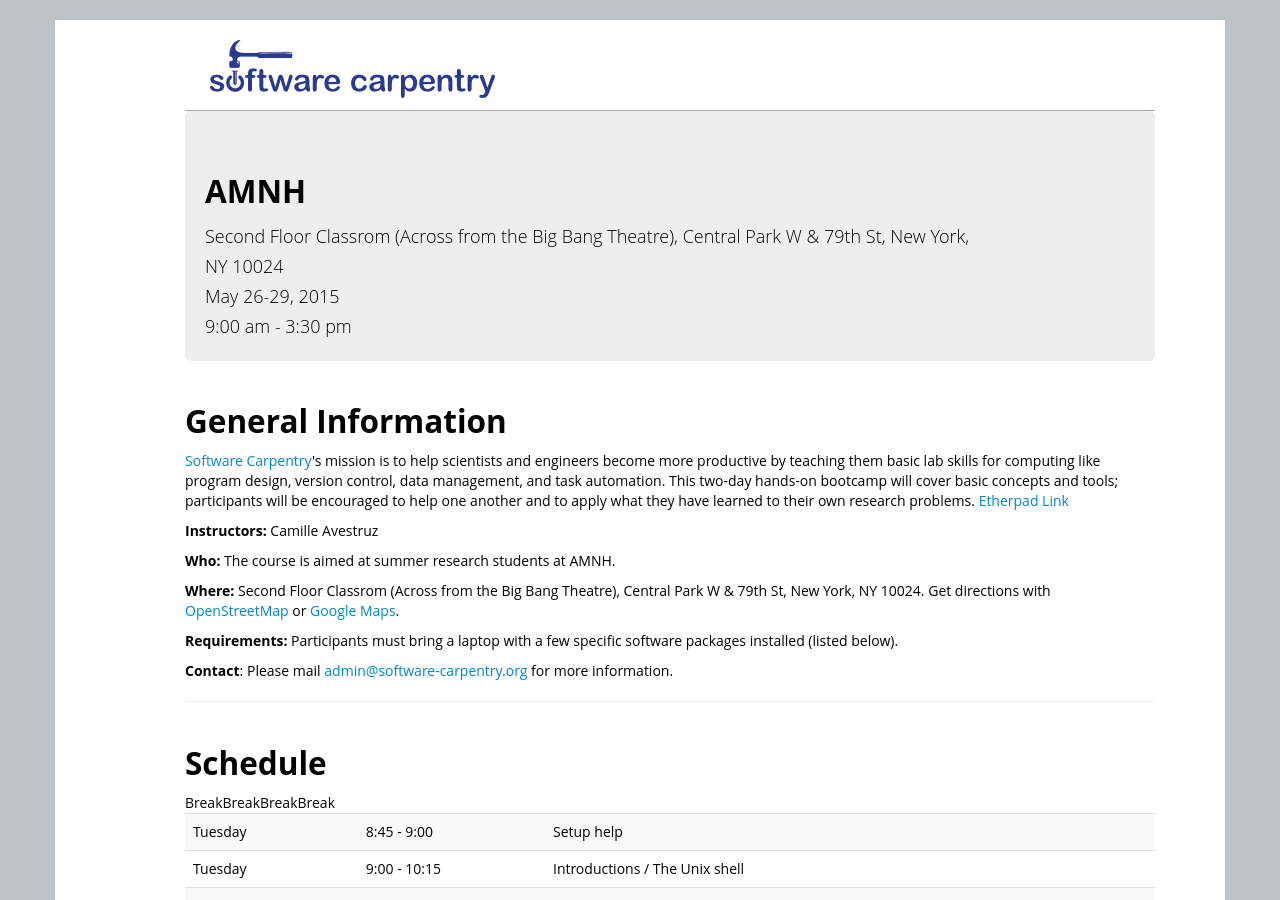
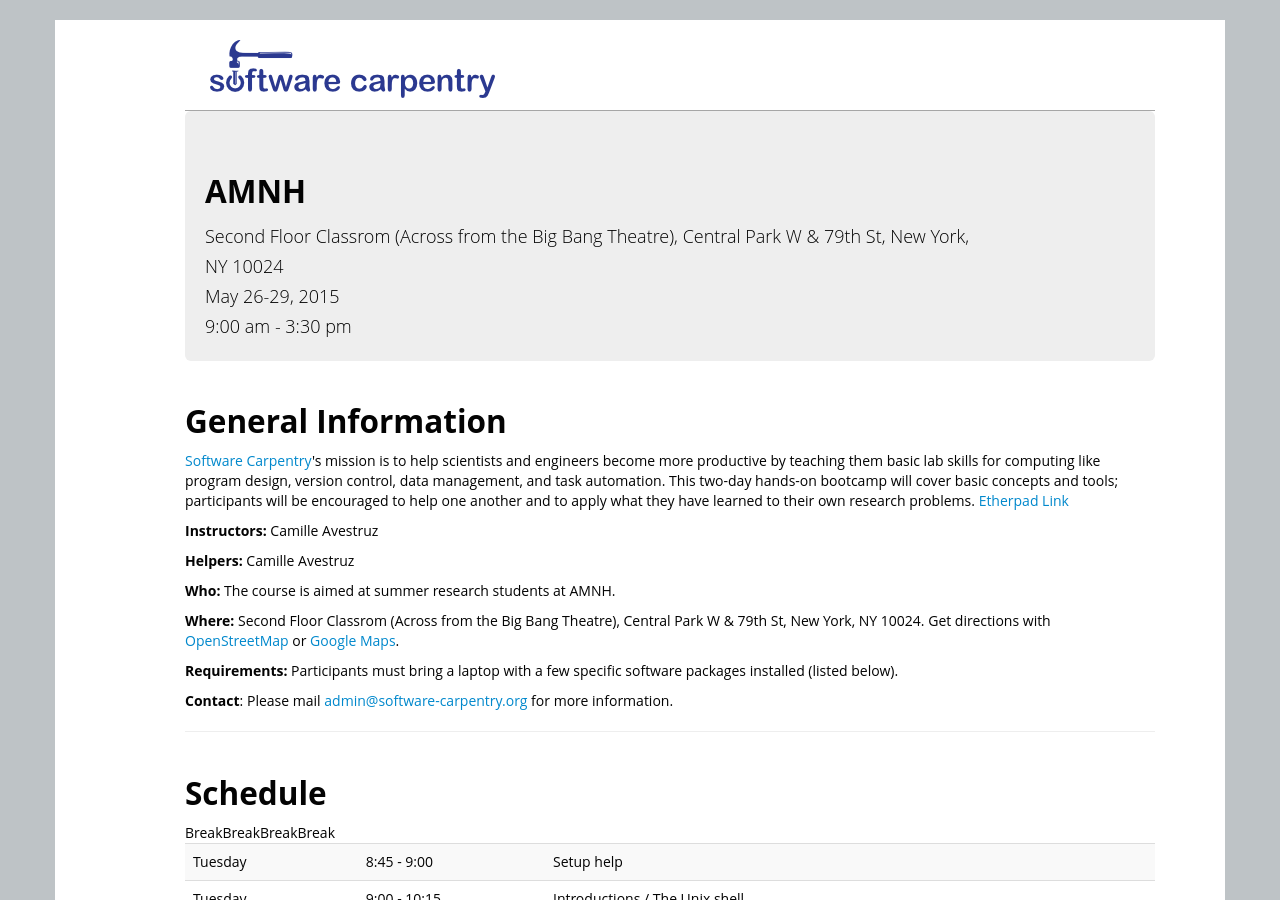
Before and after one commit to cavestruz/2015-05-26-amnh, a Jekyll site: the page built from index.html, in a window 1280 px wide and 900 px high. Built offline with Jekyll 4.4.1, drawn with Linux system fonts in a browser that asks for light colours.

Commit message:
Modified to add helper

```diff
--- a/index.html
+++ b/index.html
@@ -45,6 +46,13 @@
 {% if page.instructor %}
 <p>
   <strong>Instructors:</strong>
+  {{page.instructor | join: ', ' %}}
+</p>
+{% endif %}
+
+{% if page.helper %}
+<p>
+  <strong>Helpers:</strong>
   {{page.instructor | join: ', ' %}}
 </p>
 {% endif %}
```
Also changed, not shown: other parts of index.html (+1 -0 lines).
